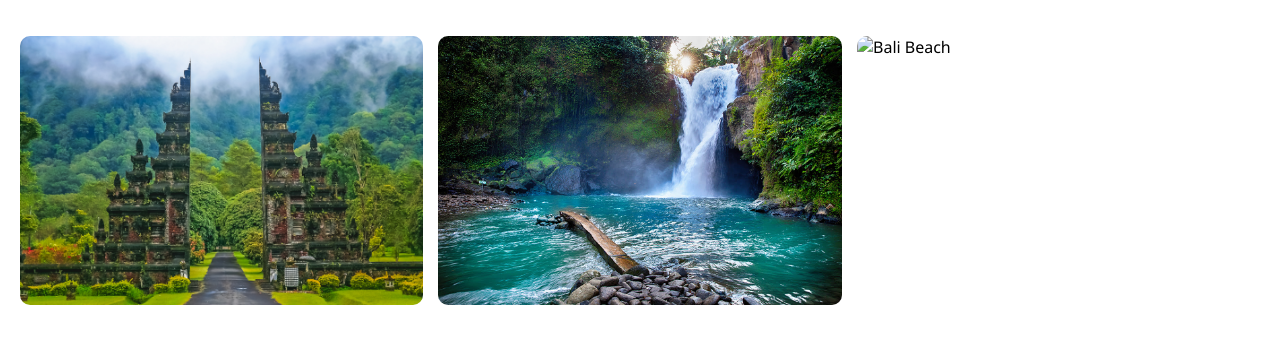
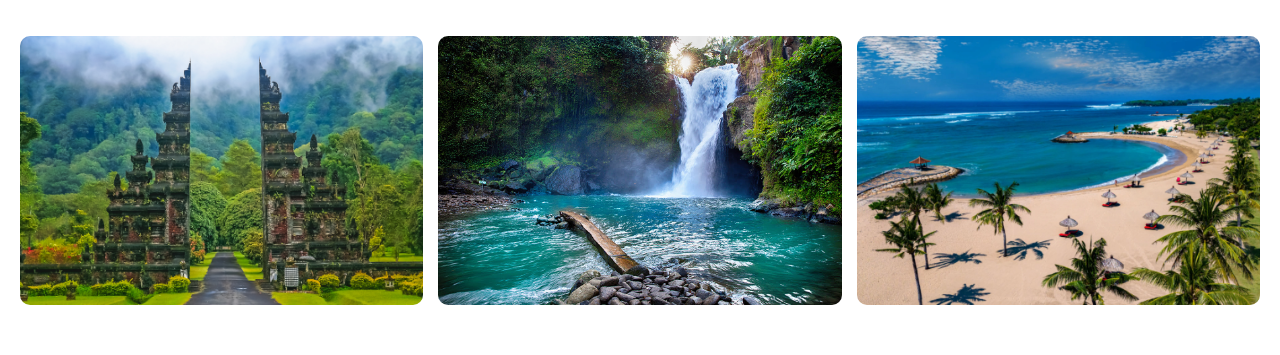
Before and after one commit to konalikitha07-sketch/task-1, a plain HTML site: page index.html in a window 1280 px wide. Shown: the part 447-802 px from the top of the page. Drawn offline with nearby package versions, Linux system fonts and the light colour scheme.

Commit message:
Update index.html

```diff
--- a/index.html
+++ b/index.html
@@ -186,7 +186,7 @@
 <!--<section class="hero">
     <div class="gallery">
     <div class="image-container" data-aos="zoom-in" data-aos-delay="100" data-aos="fade-up">
-    <img src="baliimage.jpg" alt="img" width="50px" height="300px">
+    <img src=baliimage.jpg alt="img" width="50px" height="300px">
     <h3 style="text-align: center; color: black;">Bali, where every day feels like a vacation</h3>
     </div>
     </div>
@@ -250,7 +250,7 @@ NAME.split("").forEach((char, i) => {
         <div class="overlay"><a href="https://en.wikipedia.org/wiki/Tegenungan_Waterfall" target="_blank">About Waterfall</a></div>
     </div>
     <div class="image-container" data-aos="zoom-in" data-aos-delay="200">
-        <img src="C:\Users\kyram\OneDrive\Documents\tourist places images\bali 2.webp" alt="Bali Beach">
+        <img src=bali2.webp alt="Bali Beach">
         <div class="overlay"><a href="https://en.wikipedia.org/wiki/Lovina_Beach" target="_blank">About Beach</a></div>
     </div>
 </div>
```
